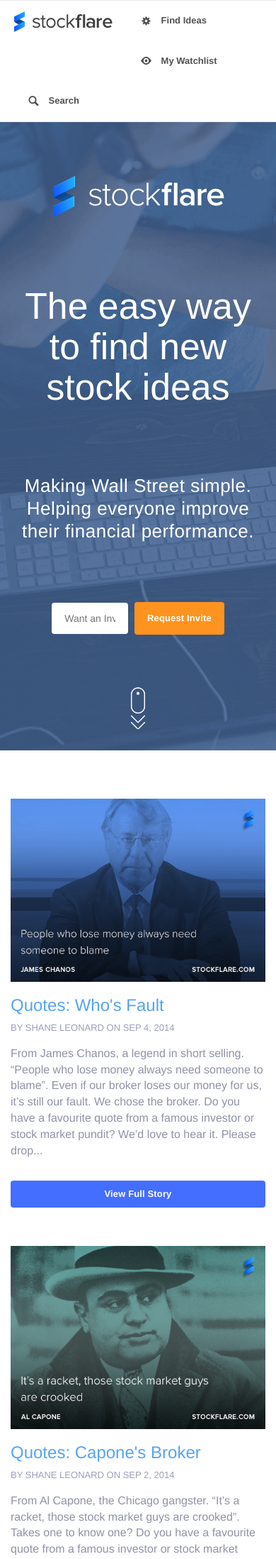
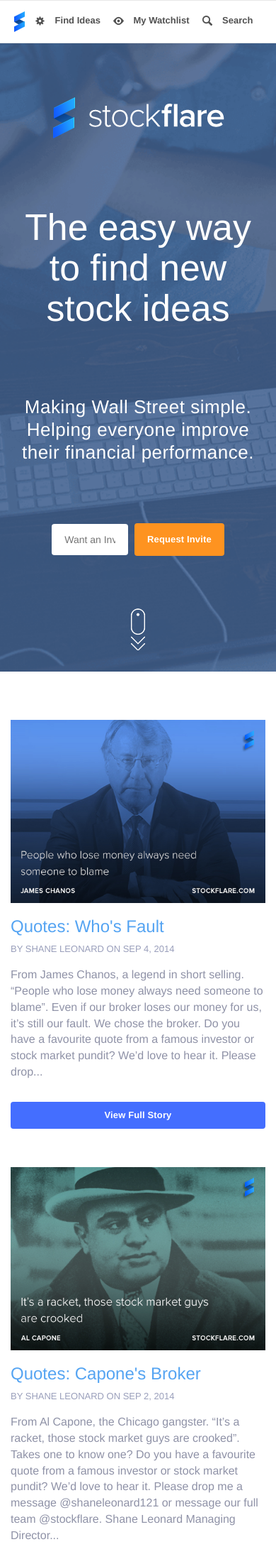
Before and after one commit to Stockflare/blog, a Jekyll site: the page built from index.html, in a window 390 px wide. Shown: the top 2196 px of the page at 71% size. Built offline with Jekyll 4.4.1, drawn with Linux system fonts in a browser that asks for light colours; nearby versions of some CDN libraries.

Commit message:
Implemented responsive header

```diff
--- a/_includes/header.html
+++ b/_includes/header.html
@@ -5,7 +5,7 @@
         <ul class="clearfix menu">
           <li class="logo">
             <a href="/">
-              <img src="{{ "/img/logo.png" | prepend: site.baseurl }}" alt="Stockflare" title="Stockflare" />
+              <div class="logo-image"></div>
             </a>
           </li>
           <li><a href="http://alpha.stockflare.com/"><span class="icon">/</span> Find Ideas</a></li>
--- a/css/main.css
+++ b/css/main.css
@@ -14,6 +14,28 @@
 	-webkit-font-smoothing: antialiased;
 	text-rendering: optimizeLegibility;
 	padding-top:0px;
+}
+
+.logo-image {
+
+  display:block;
+
+  width: 139px;
+  height: 29px;
+
+  background-size: 139px 29px;
+  background-image: url(../img/logo.png);
+  background-repeat: no-repeat;
+  background-position: top left;
+
+}
+
+@media (min-width: 1px) and (max-width: 992px) {
+  .logo-image { width: 15px; }
+}
+
+@media (-webkit-min-device-pixel-ratio: 2), (min-resolution: 192dpi) {
+  .logo-image { background-image: url(../img/logo@2x.png); }
 }
 
 .jumbrotron-background
@@ -98,6 +120,11 @@
 
 .menu li:last-child {
   margin-right: 0;
+}
+
+@media (min-width: 1px) and (max-width: 767px) {
+  .menu li.logo a { padding-right: 5px; }
+  .menu li a { padding: 19px 9px; }
 }
 
 /* CHEAT SHEET HEADER STYLE -- REMOVE WHEN LIVE */
```
Also changed, not shown: img/logo@2x.png (added).
